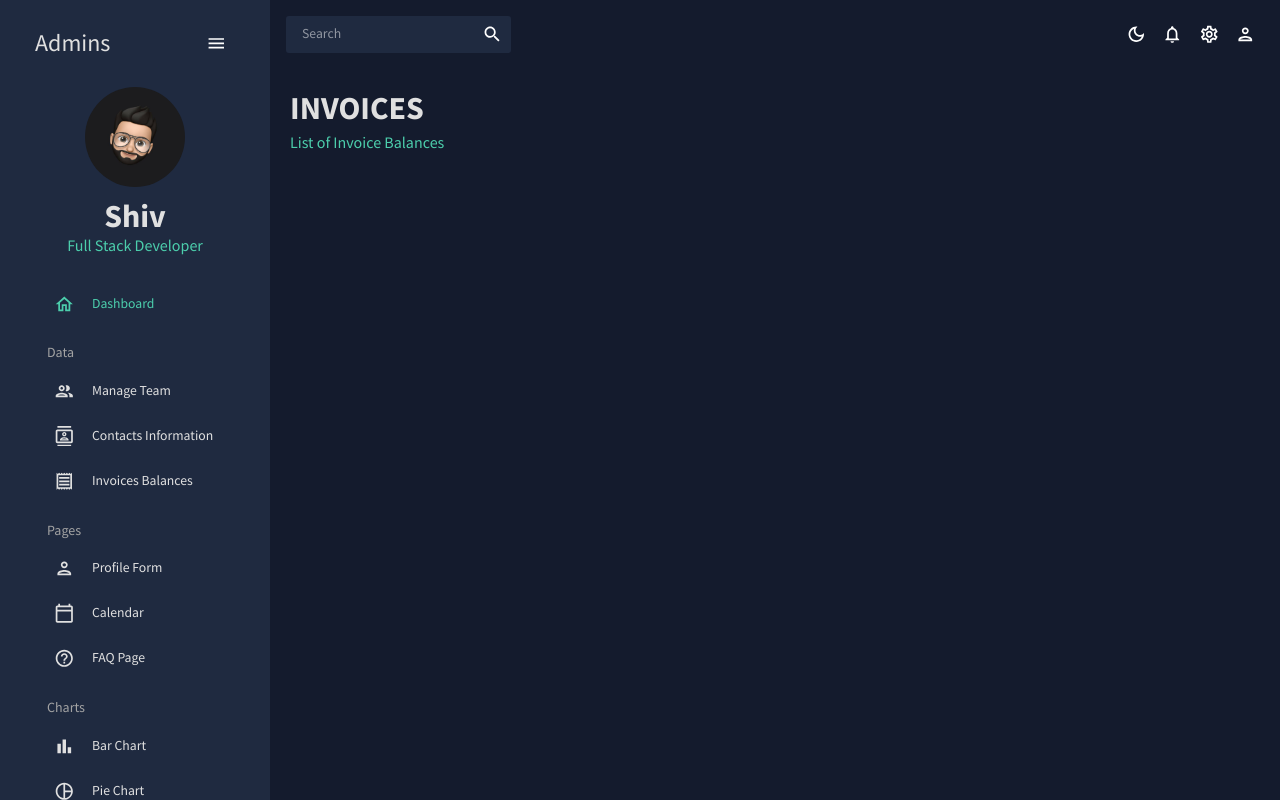
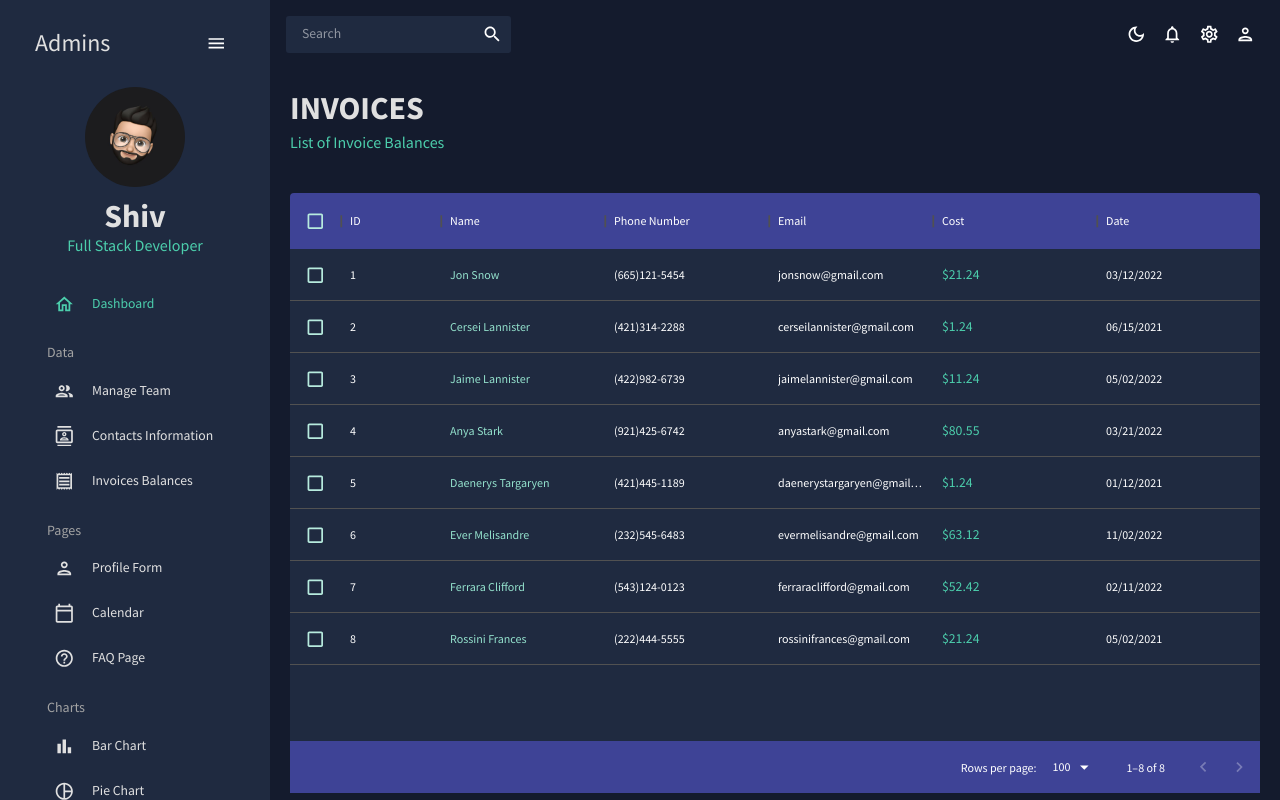
Before and after one commit to shivprajapat/react-admin-mui, a React (Create React App) app: page /invoices in a window 1280 px wide. Built offline with nearby package versions, Linux system fonts and the light colour scheme.

Commit message:
invoices page ui

```diff
--- a/src/scenes/invoices/index.js
+++ b/src/scenes/invoices/index.js
@@ -1,11 +1,81 @@
-import React from 'react'
-import { Box } from '@mui/system'
+import { Box, Typography, useTheme } from "@mui/material";
+import { DataGrid } from "@mui/x-data-grid";
+import { tokens } from "../../theme";
 import { Header } from "../../components";
+import { mockDataInvoices } from "../../data/mockData";
 
 const Invoices = () => {
+  const theme = useTheme();
+  const colors = tokens(theme.palette.mode);
+  const columns = [
+    { field: "id", headerName: "ID" },
+    {
+      field: "name",
+      headerName: "Name",
+      flex: 1,
+      cellClassName: "name-column--cell",
+    },
+    {
+      field: "phone",
+      headerName: "Phone Number",
+      flex: 1,
+    },
+    {
+      field: "email",
+      headerName: "Email",
+      flex: 1,
+    },
+    {
+      field: "cost",
+      headerName: "Cost",
+      flex: 1,
+      renderCell: (params) => (
+        <Typography color={colors.greenAccent[500]}>
+          ${params.row.cost}
+        </Typography>
+      ),
+    },
+    {
+      field: "date",
+      headerName: "Date",
+      flex: 1,
+    },
+  ];
+
   return (
     <Box>
       <Header title="INVOICES" subtitle="List of Invoice Balances" />
+      <Box
+        m="40px 0 0 0"
+        height="75vh"
+        sx={{
+          "& .MuiDataGrid-root": {
+            border: "none",
+          },
+          "& .MuiDataGrid-cell": {
+            borderBottom: "none",
+          },
+          "& .name-column--cell": {
+            color: colors.greenAccent[300],
+          },
+          "& .MuiDataGrid-columnHeaders": {
+            backgroundColor: colors.blueAccent[700],
+            borderBottom: "none",
+          },
+          "& .MuiDataGrid-virtualScroller": {
+            backgroundColor: colors.primary[400],
+          },
+          "& .MuiDataGrid-footerContainer": {
+            borderTop: "none",
+            backgroundColor: colors.blueAccent[700],
+          },
+          "& .MuiCheckbox-root": {
+            color: `${colors.greenAccent[200]} !important`,
+          },
+        }}
+      >
+        <DataGrid checkboxSelection rows={mockDataInvoices} columns={columns}/>
+      </Box>
     </Box>
   )
 }
```
